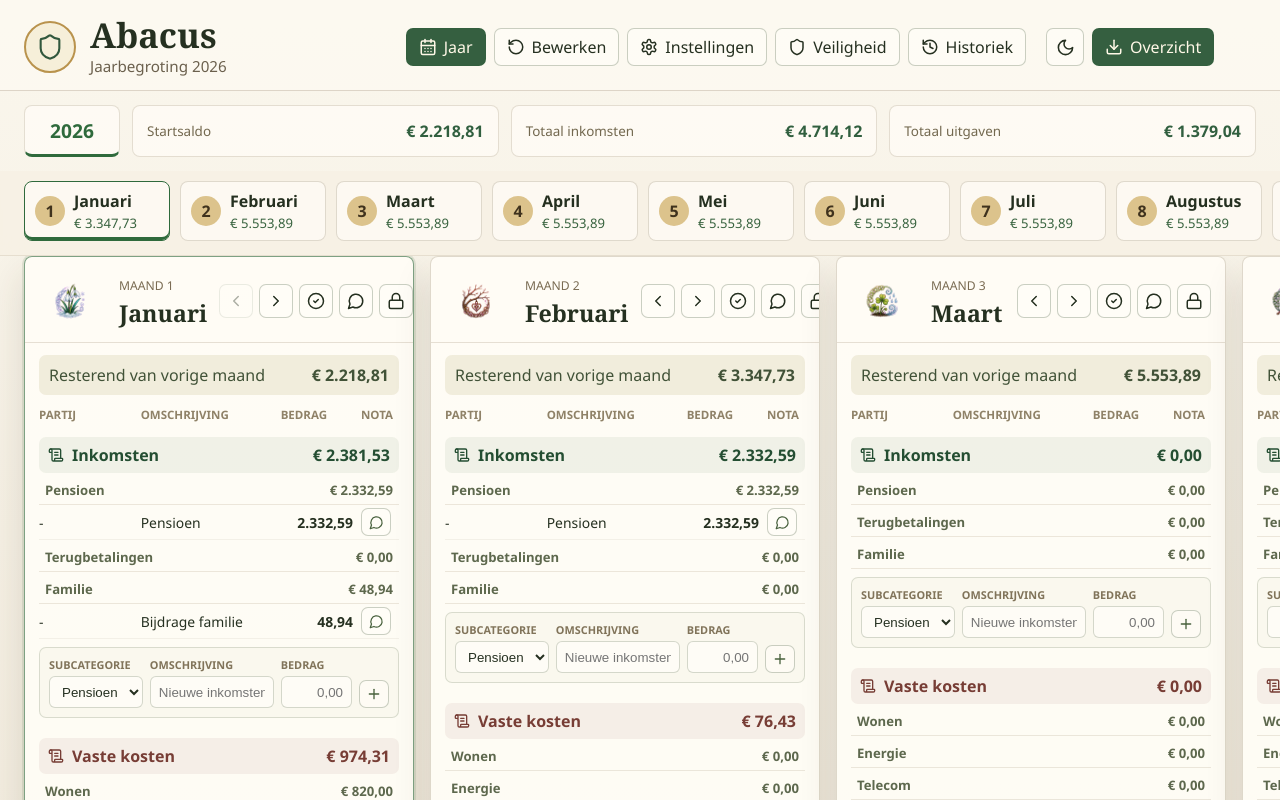
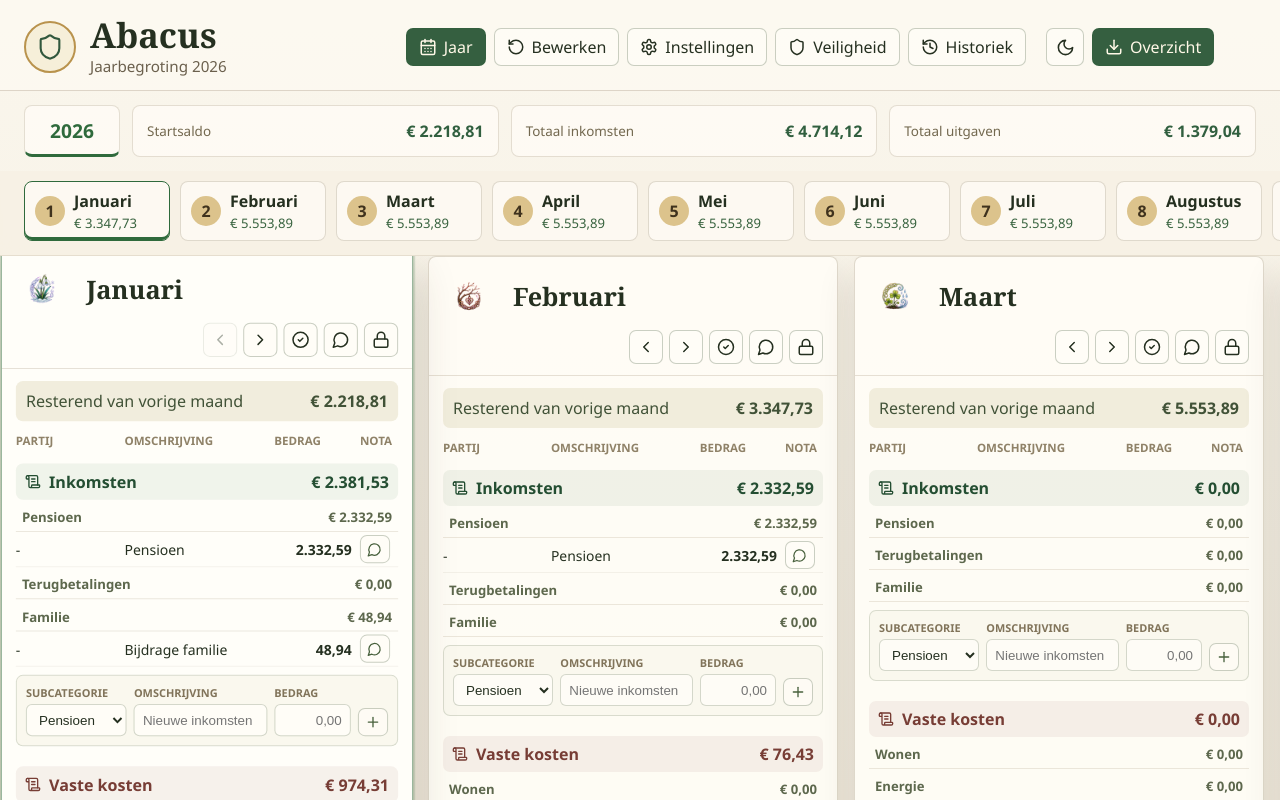
Before and after one commit to monokid/Abacus, a Svelte app: page / in a window 1280 px wide. Shown: the top 800 px of the page. Built offline with nearby package versions, Linux system fonts and the light colour scheme.

Commit message:
Polish month card selection visuals

```diff
--- a/src/ui/App.svelte
+++ b/src/ui/App.svelte
@@ -131,6 +131,24 @@
       left: item.offsetLeft - (rail.clientWidth - item.clientWidth) / 2,
       behavior: "smooth",
     });
+  }
+
+  function selectCardFromClick(event: MouseEvent, monthNumber: number): void {
+    const target = event.target;
+    if (!(target instanceof Element)) return;
+    if (target.closest("button, input, select, textarea, a")) return;
+
+    selectMonth(monthNumber);
+  }
+
+  function selectCardFromKey(event: KeyboardEvent, monthNumber: number): void {
+    const target = event.target;
+    if (!(target instanceof Element)) return;
+    if (target.closest("button, input, select, textarea, a")) return;
+    if (event.key !== "Enter" && event.key !== " ") return;
+
+    event.preventDefault();
+    selectMonth(monthNumber);
   }
 
   function monthTotal(monthNumber: number) {
@@ -344,16 +362,20 @@
   <section class="board" aria-label="Maandkaarten">
     {#each selectedYear.months as month}
       {@const total = monthTotal(month.month)}
-      <article
+      <div
         class:active-card={activeMonth === month.month}
         class="month-card"
         aria-label={monthName(month.month)}
+        aria-pressed={activeMonth === month.month}
         data-month-card={month.month}
+        onclick={(event) => selectCardFromClick(event, month.month)}
+        onkeydown={(event) => selectCardFromKey(event, month.month)}
+        role="button"
+        tabindex="0"
       >
         <header class="month-header">
           <img src={monthImage(month.month)} alt="" />
-          <div>
-            <span>Maand {month.month}</span>
+          <div class="month-title">
             <h2>{monthName(month.month)}</h2>
           </div>
           <div class="month-tools">
@@ -491,7 +513,7 @@
             <strong class:negative={(total?.restCents ?? 0) < 0}>{formatMoneyCents(total?.restCents ?? 0)}</strong>
           </span>
         </footer>
-      </article>
+      </div>
     {/each}
   </section>
 
--- a/src/ui/styles.css
+++ b/src/ui/styles.css
@@ -300,20 +300,30 @@
 }
 
 .month-card {
-  flex: 0 0 390px;
+  position: relative;
+  flex: 0 0 410px;
   overflow: hidden;
   border: 1px solid rgba(112, 92, 58, 0.22);
   border-radius: 8px;
   background: rgba(255, 253, 247, 0.9);
   box-shadow: 0 18px 38px rgba(65, 51, 26, 0.12);
   scroll-snap-align: start;
+  transition:
+    border-color 160ms ease,
+    box-shadow 160ms ease,
+    transform 160ms ease,
+    background 160ms ease;
+  cursor: pointer;
 }
 
 .month-card.active-card {
   border-color: rgba(48, 106, 60, 0.62);
+  background: rgba(255, 254, 249, 0.98);
+  transform: translateY(-4px) scale(1.006);
+  z-index: 2;
   box-shadow:
-    0 18px 38px rgba(65, 51, 26, 0.14),
-    0 0 0 2px rgba(48, 106, 60, 0.12);
+    0 22px 44px rgba(65, 51, 26, 0.18),
+    0 0 0 2px rgba(48, 106, 60, 0.16);
 }
 
 .evening .month-card {
@@ -324,14 +334,20 @@
 
 .month-header {
   display: grid;
-  grid-template-columns: 68px 1fr auto;
-  gap: 12px;
-  align-items: center;
-  padding: 13px 14px 10px;
+  grid-template-columns: 58px minmax(0, 1fr);
+  grid-template-areas:
+    "image title"
+    "tools tools";
+  gap: 8px 12px;
+  align-items: start;
+  padding: 13px 14px 11px;
   border-bottom: 1px solid rgba(115, 94, 61, 0.18);
 }
 
 .month-tools {
+  grid-area: tools;
+  display: flex;
+  justify-content: flex-end;
   gap: 6px;
 }
 
@@ -346,22 +362,25 @@
 }
 
 .month-header img {
-  width: 62px;
-  height: 62px;
+  grid-area: image;
+  width: 52px;
+  height: 52px;
   object-fit: contain;
+  align-self: center;
 }
 
-.month-header span {
-  color: #7a6b52;
-  font-size: 0.76rem;
-  text-transform: uppercase;
+.month-title {
+  grid-area: title;
+  min-width: 0;
+  align-self: center;
 }
 
 .month-header h2 {
-  margin-top: 2px;
   font-family: Georgia, "Times New Roman", serif;
-  font-size: 1.45rem;
+  font-size: 1.58rem;
+  line-height: 1.04;
   letter-spacing: 0;
+  overflow-wrap: anywhere;
 }
 
 .carry-row,
@@ -491,6 +510,9 @@
   font-size: 0.68rem;
   font-weight: 700;
   text-transform: uppercase;
+  overflow: hidden;
+  text-overflow: ellipsis;
+  white-space: nowrap;
 }
 
 .field input,
@@ -634,7 +656,7 @@
   }
 
   .month-card {
-    flex-basis: min(88vw, 390px);
+    flex-basis: min(88vw, 410px);
   }
 
   .status-bar {
```
Also changed, not shown: tests/smoke/input-smoke.mjs (+127 -8 lines).
